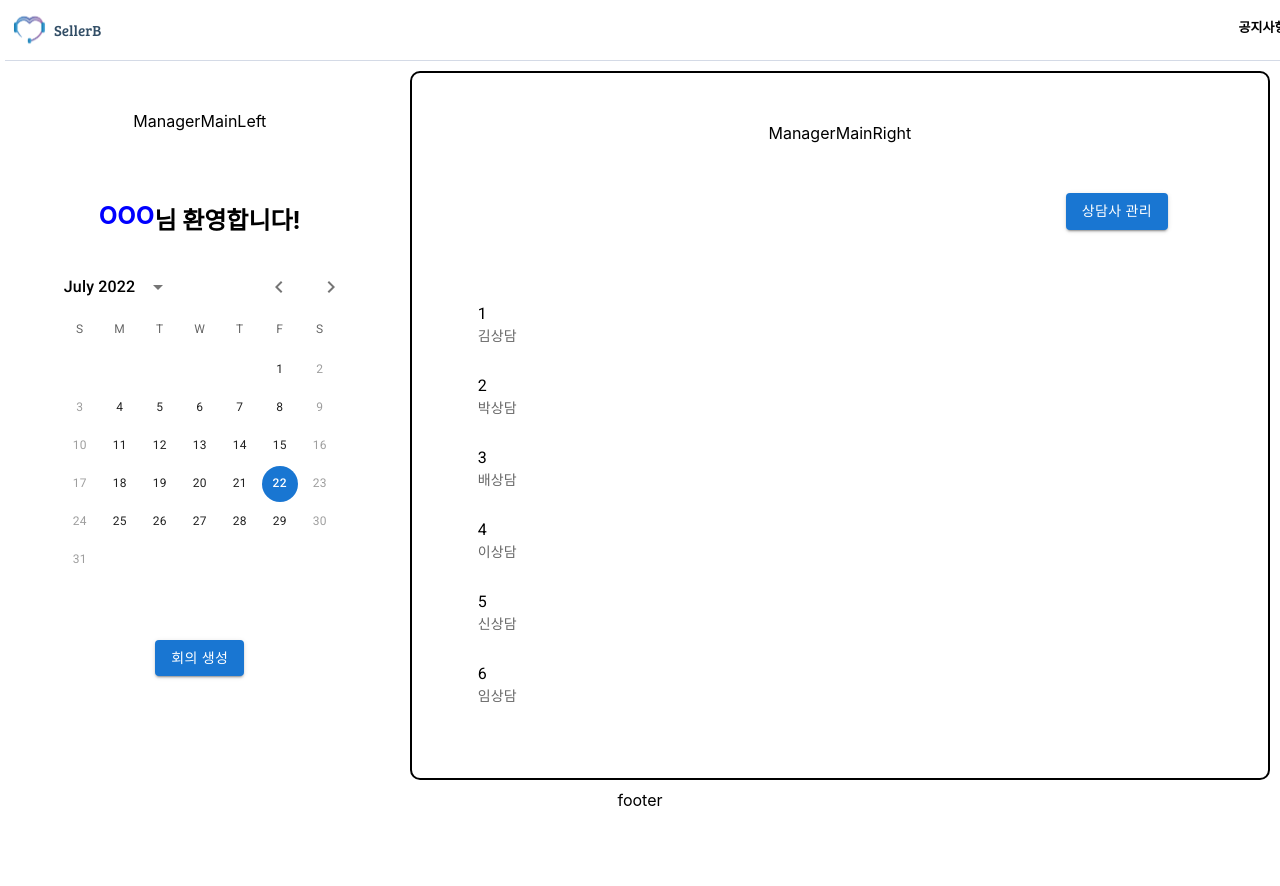
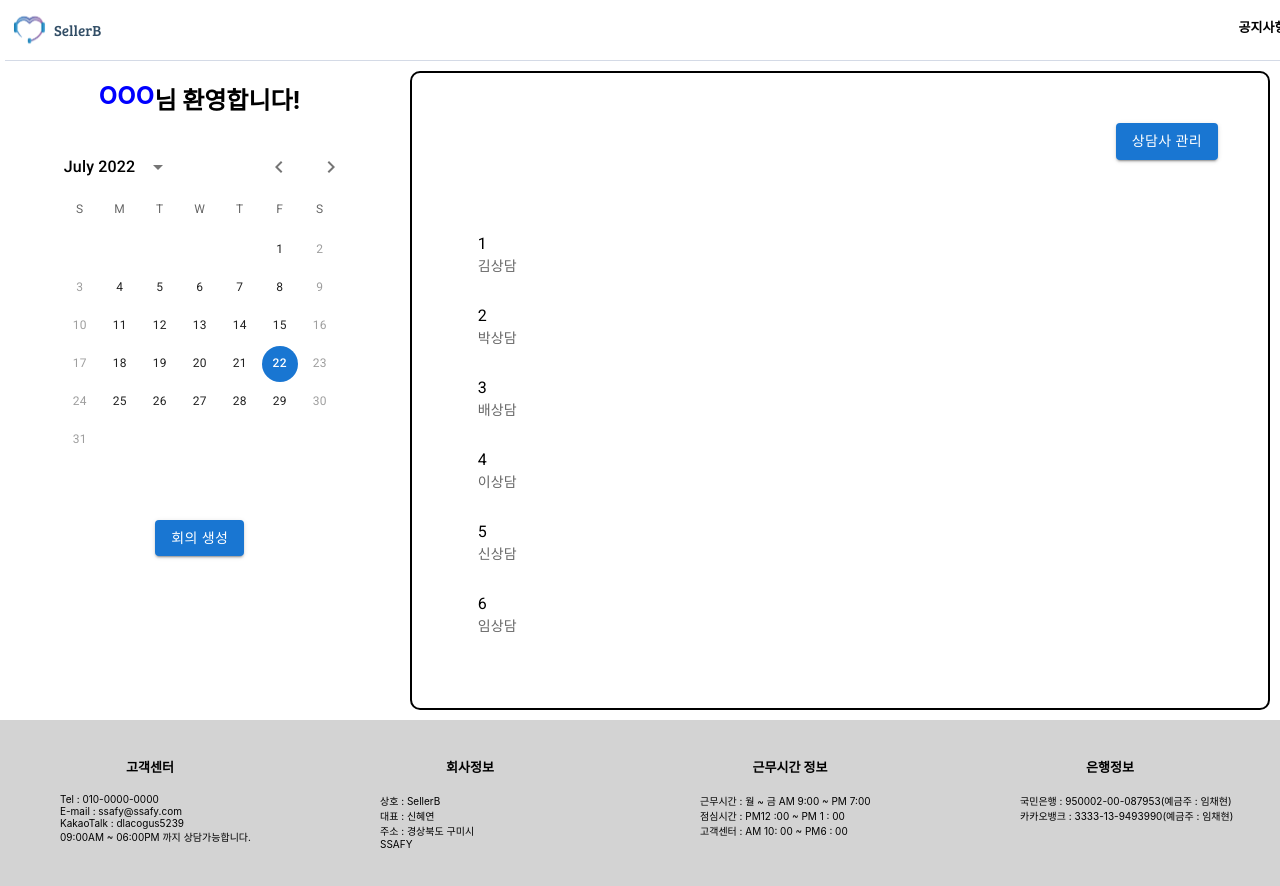
Before and after one commit to henginthere/Seller-B, a React (Create React App) app in the folder FE/sellerb_fe/: page /manager/main in a window 1280 px wide. Shown: the top 886 px of the page. Before the commit the page ends 810 px from the top, so only its background shows below. Built offline with nearby package versions, Linux system fonts and the light colour scheme; a web font is replaced by a local one.

Commit message:
[-][FE] style: Footer 추가

```diff
--- /dev/null
+++ b/FE/sellerb_fe/src/components/Common/footer.js
@@ -0,0 +1,61 @@
+import React from "react";
+
+function Footer() {
+  const styleObj = {
+    width: "100%",
+    height: "200px",
+    textAlign: "center",
+    backgroundColor: "lightgray",
+    display: "flex",
+  };
+  const styleObj_content = {
+    width: "25%",
+    padding: "20px",
+  };
+  const styleObj_list = {
+    listStyleType: "none",
+    textAlign: "Left",
+    fontSize: "10px",
+  };
+  return (
+    <footer>
+      <div style={styleObj}>
+        <div style={styleObj_content}>
+          <h4>고객센터</h4>
+          <ul style={styleObj_list}>
+            <li>Tel : 010-0000-0000</li>
+            <li>E-mail : ssafy@ssafy.com</li>
+            <li>KakaoTalk : dlacogus5239</li>
+            <li>09:00AM ~ 06:00PM 까지 상담가능합니다.</li>
+          </ul>
+        </div>
+        <div style={styleObj_content}>
+          <h4>회사정보</h4>
+          <ul style={styleObj_list}>
+            <li>상호 : SellerB</li>
+            <li>대표 : 신혜연</li>
+            <li>주소 : 경상북도 구미시</li>
+            <li>SSAFY</li>
+          </ul>
+        </div>
+        <div style={styleObj_content}>
+          <h4>근무시간 정보</h4>
+          <ul style={styleObj_list}>
+            <li>근무시간 : 월 ~ 금 AM 9:00 ~ PM 7:00</li>
+            <li>점심시간 : PM12 :00 ~ PM 1 : 00</li>
+            <li>고객센터 : AM 10: 00 ~ PM6 : 00</li>
+          </ul>
+        </div>
+        <div style={styleObj_content}>
+          <h4>은행정보</h4>
+          <ul style={styleObj_list}>
+            <li>국민은행 : 950002-00-087953(예금주 : 임채현)</li>
+            <li>카카오뱅크 : 3333-13-9493990(예금주 : 임채현)</li>
+          </ul>
+        </div>
+      </div>
+    </footer>
+  );
+}
+
+export default Footer;
--- a/FE/sellerb_fe/src/components/Manager/ManagerMainLeft.js
+++ b/FE/sellerb_fe/src/components/Manager/ManagerMainLeft.js
@@ -27,7 +27,6 @@ function ManagerMainLeft() {
 
   return (
     <div style={styleObj_WrapDiv}>
-      <div style={styleObj_Button}>ManagerMainLeft</div>
       <div style={welcome_text}>
         <h2 style={blue}>OOO</h2>
         <h2>님 환영합니다!</h2>
--- a/FE/sellerb_fe/src/components/Manager/ManagerMainRight.js
+++ b/FE/sellerb_fe/src/components/Manager/ManagerMainRight.js
@@ -19,7 +19,7 @@ function ManagerMainRight() {
   const styleObj_right = {
     display: "flex",
     justifyContent: "flex-end",
-    marginRight: "100px",
+    margin: "50px",
   };
   const dummy_data = [
     {
@@ -61,12 +61,12 @@ function ManagerMainRight() {
 
   return (
     <div style={styleObj}>
-      <div style={styleObj_center}>ManagerMainRight</div>
       <div style={styleObj_right}>
         <Button variant='contained'>상담사 관리</Button>
       </div>
       <div style={styleObj_center}>
         {/* 상담사 리스트 */}
+        {/* Dummy Data 출력 */}
         <List sx={{ width: "100%" }}>{consultantList}</List>
       </div>
     </div>
--- a/FE/sellerb_fe/src/pages/Manager/Main/ManagerMain.js
+++ b/FE/sellerb_fe/src/pages/Manager/Main/ManagerMain.js
@@ -7,6 +7,7 @@ import React from "react";
 import ManagerMainLeft from "../../../components/Manager/ManagerMainLeft";
 import ManagerMainRight from "../../../components/Manager/ManagerMainRight";
 import NavBar from "../../../components/Common/NavBar/NavBar";
+import Footer from "../../../components/Common/footer";
 
 function ManagerMain() {
   const makeCenter = {
@@ -34,7 +35,9 @@ function ManagerMain() {
         <ManagerMainRight />
       </div>
       {/* footer */}
-      <div style={makeCenter}>footer</div>
+      <div style={makeCenter}>
+        <Footer />
+      </div>
     </div>
   );
 }
```
